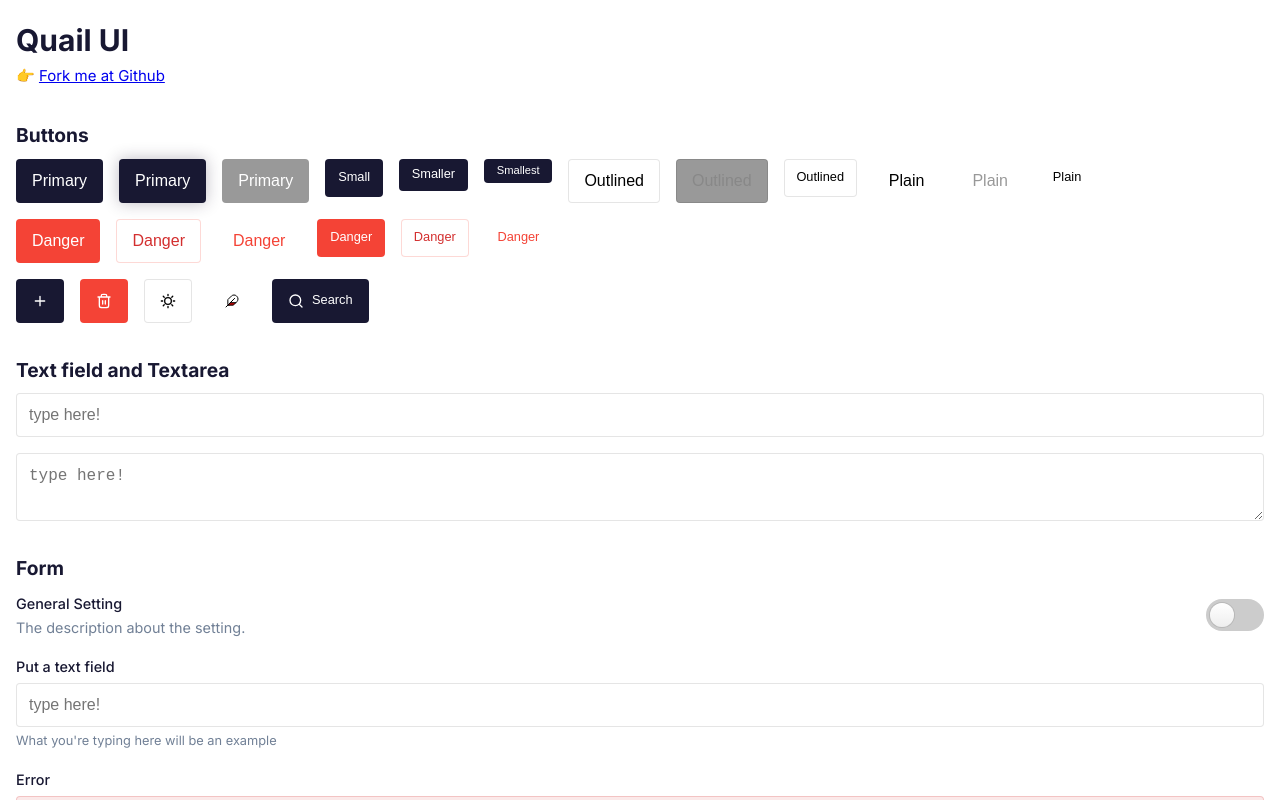
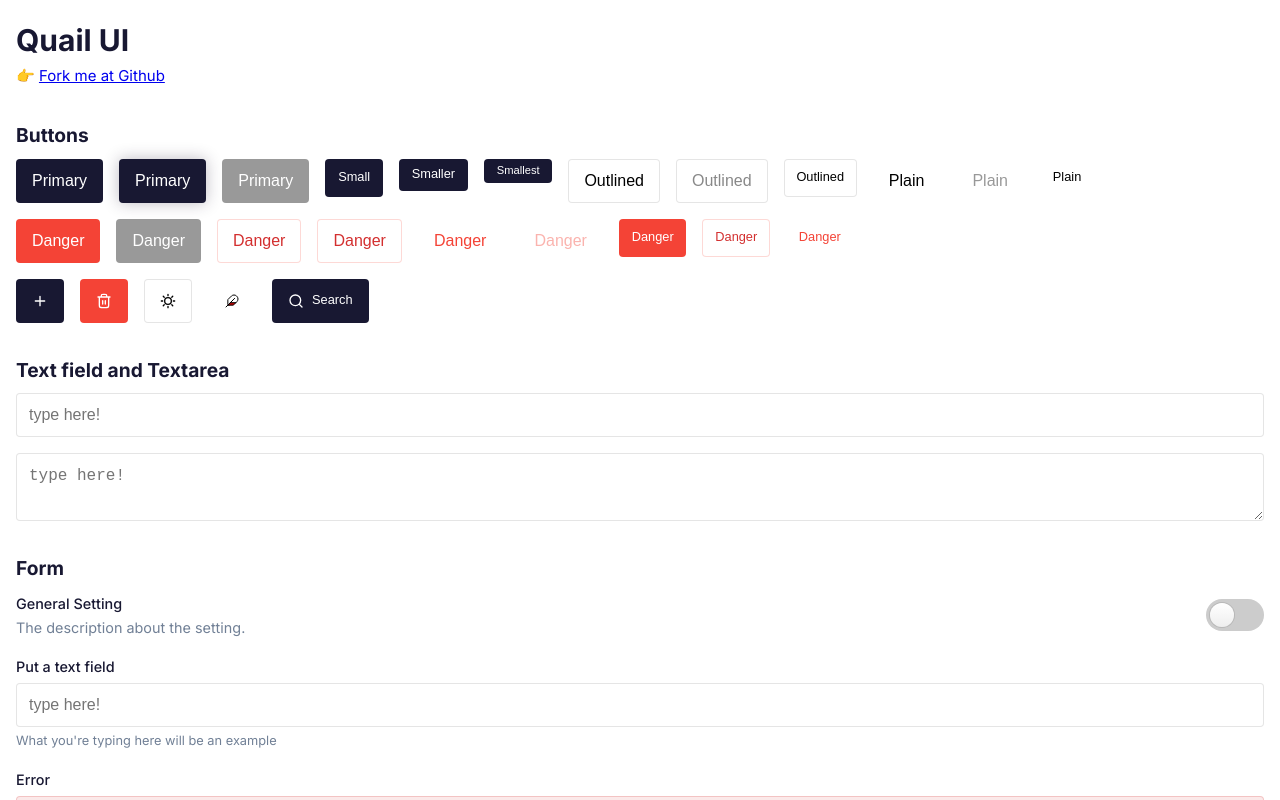
Before and after one commit to quail-ink/quail-ui, a Vue app: page / in a window 1280 px wide. In both pictures the pointer is over the button 721 px from the left and 180 px from the top of the page. Shown: the top 800 px of the page. Built offline with nearby package versions, Linux system fonts and the light colour scheme.

Commit message:
mod: fix style for disabled button

```diff
--- a/src/App.vue
+++ b/src/App.vue
@@ -59,7 +59,10 @@ function dropdownMenuSelectionChanged(item: any) {
   <div class="container">
     <h1 class="">Quail UI</h1>
     <div>
-      👉 <a href="https://github.com/quail-ink/quail-ui" target="_blank">Fork me at Github</a>
+      👉
+      <a href="https://github.com/quail-ink/quail-ui" target="_blank"
+        >Fork me at Github</a
+      >
     </div>
     <div class="section">
       <h2 class="section-title">Buttons</h2>
@@ -79,8 +82,11 @@ function dropdownMenuSelectionChanged(item: any) {
       </div>
       <div class="grid">
         <button class="button danger">Danger</button>
+        <button class="button danger" disabled>Danger</button>
         <button class="button outlined danger">Danger</button>
+        <button class="button outlined danger" disabled>Danger</button>
         <button class="button plain danger">Danger</button>
+        <button class="button plain danger" disabled>Danger</button>
         <button class="button sm danger">Danger</button>
         <button class="button sm outlined danger">Danger</button>
         <button class="button sm plain danger">Danger</button>
--- a/src/styles/component.scss
+++ b/src/styles/component.scss
@@ -305,6 +305,9 @@ button.outlined[disabled] {
   color: #888;
   background-color: transparent;
   cursor: default;
+  &:hover {
+    background-color: transparent !important;
+  }
 }
 
 button.outlined.danger {
@@ -346,6 +349,9 @@ button.plain[disabled] {
   opacity: 0.4;
   background-color: transparent;
   cursor: default;
+  &:hover {
+    background-color: transparent;
+  }
 }
 
 button.plain.danger {
```
